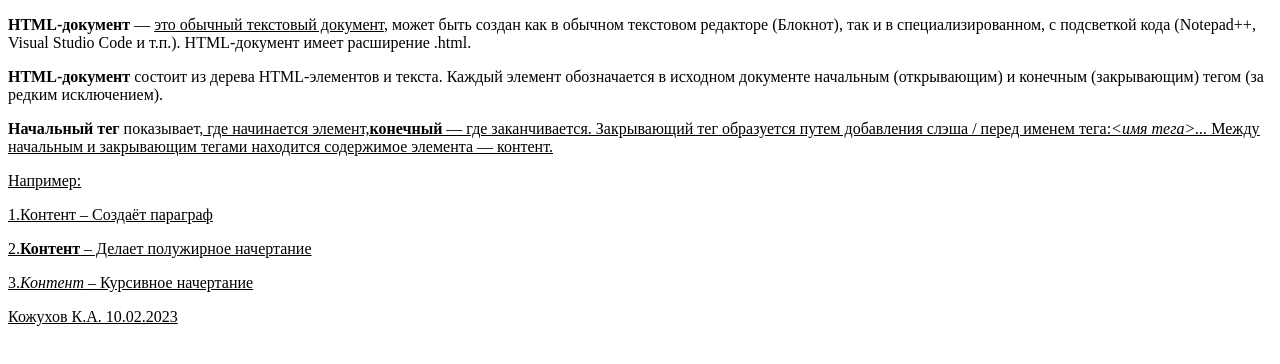
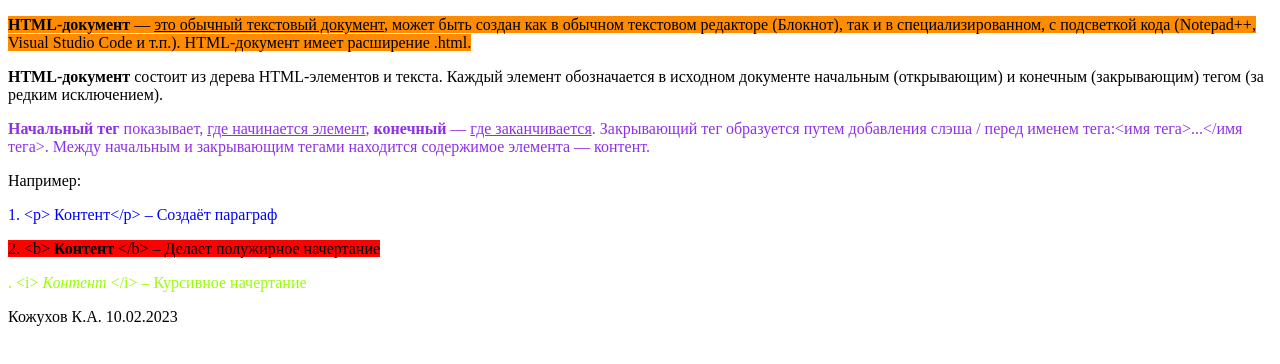
Before and after one commit to HUMAN2105/base-html, a plain HTML site: page index.html in a window 1280 px wide. Drawn offline with Linux system fonts and the light colour scheme.

Commit message:
feat:index.html

```diff
--- a/index.html
+++ b/index.html
@@ -8,19 +8,19 @@
 </head>
 <body>
     <p>
-
+        <span style="background:#FF8C00">
         <b>HTML-документ</b> — <u>это обычный текстовый документ</u>, может быть создан как в обычном текстовом редакторе
         (Блокнот), так и в специализированном, с подсветкой кода (Notepad++, Visual Studio Code и т.п.). HTML-документ
         имеет расширение .html.</p>
         <p><b>HTML-документ</b> состоит из дерева HTML-элементов и текста. Каждый элемент обозначается в исходном
         документе начальным (открывающим) и конечным (закрывающим) тегом (за редким исключением).</p>
-        <p><b>Начальный тег</b> показывает,<ins> <u>где начинается элемент,<ins><b>конечный</b> — <u><ins>где заканчивается</ins></u>. Закрывающий тег образуется
-        путем добавления слэша / перед именем тега:<i><имя тега>...</имя тега></i> Между начальным и закрывающим тегами
+        <p style="color:rgb(143,48,232);"><b>Начальный тег</b> показывает, <u>где начинается элемент</u>, <b>конечный</b> — <u>где заканчивается</u>. Закрывающий тег образуется
+        путем добавления слэша / перед именем тега:&lt;имя тега&gt;...&lt;/имя тега&gt;. Между начальным и закрывающим тегами
         находится содержимое элемента — контент.</p>
-        <p>Например:
-        <p>1.Контент – Создаёт параграф</p>
-        <p>2.<b>Контент</b> – Делает полужирное начертание</p>
-        <p>3.<i>Контент</i> – Курсивное начертание</p>
-        <p> Кожухов К.А. 10.02.2023</p>
+        <p>Например:</p>
+        <p style="color:blue">1. &lt;p&gt; Контент&lt;/p&gt; – Создаёт параграф</p>
+        <p><span style="background: #FF0000">2. &lt;b&gt; <b>Контент</b> &lt;/b&gt; – Делает полужирное начертание</p>
+        <p style="color:rgb(153,255,0)">. &lt;i&gt; <i>Контент</i> &lt;/i&gt; – Курсивное начертание</p>
+        <p>Кожухов К.А. 10.02.2023</p>
 </body>
 </html>
```
